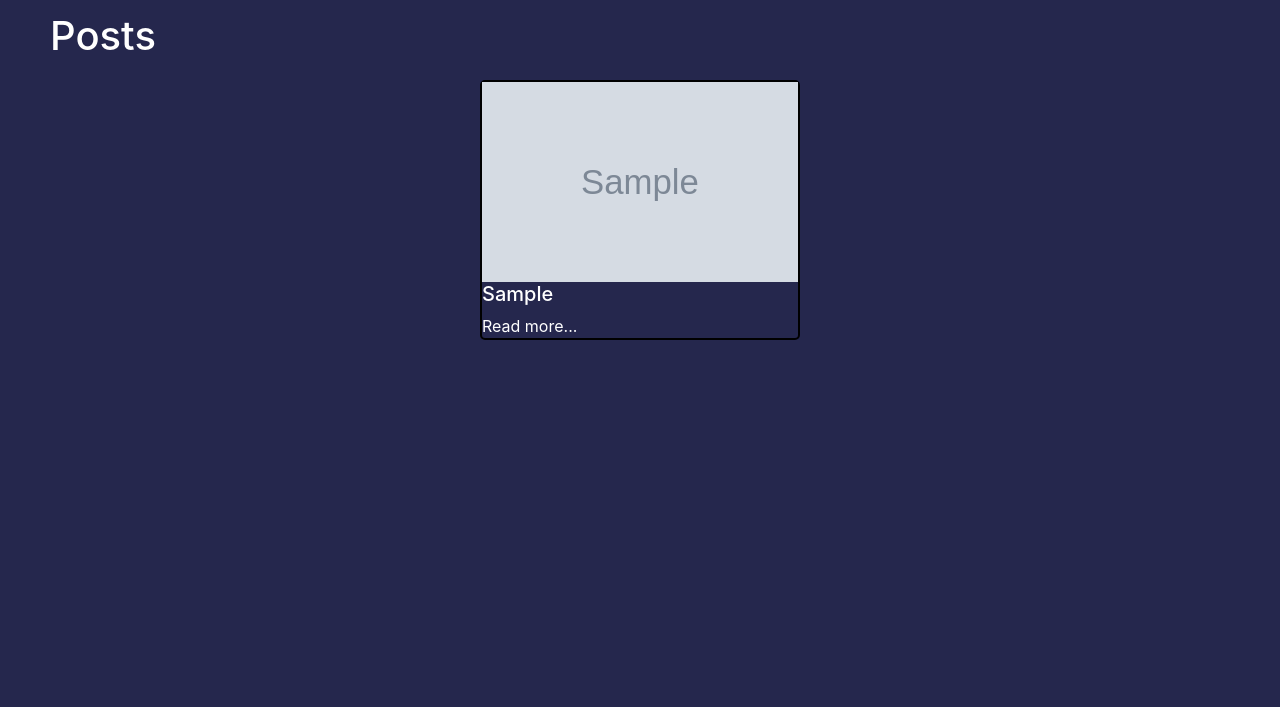
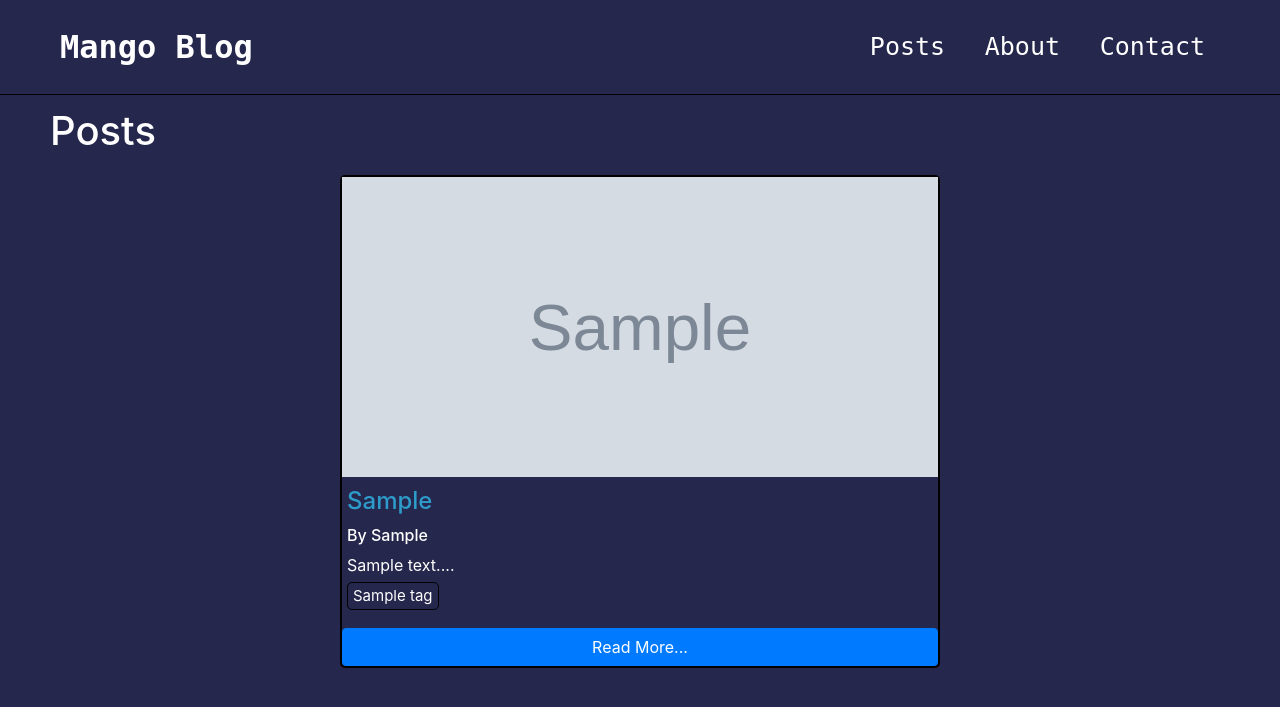
Before and after one commit to et860525/Blog, a Django app: page /posts/ in a window 1280 px wide. Shown: the top 707 px of the page. Run offline with Django 3.2, Linux system fonts and the light colour scheme; tables that the repository leaves empty hold one stand-in row (values such as "Sample post"); grey boxes marked "Sample" are stand-in pictures; some libraries are stand-ins or nearby versions.

Commit message:
Temp to change posts

```diff
--- /dev/null
+++ b/blog/templates/blog/navbar.html
@@ -0,0 +1,10 @@
+<nav class="hero-nav">
+    <div class="nav-content min-container">
+        <h2 class="hero-title"><a href="{% url 'home' %}">Mango Blog</a></h2>
+        <ul>
+            <li><a href="{% url 'posts' %}">Posts</a></li>
+            <li><a href="{% url 'about' %}">About</a></li>
+            <li><a href="{% url 'contact' %}">Contact</a></li>
+        </ul>
+    </div>
+</nav>
--- a/blog/templates/blog/post.html
+++ b/blog/templates/blog/post.html
@@ -5,7 +5,7 @@
 {% block content %}
 <div class="min-container">
     <h1>{{ post.headline }}</h1>
-    <h4 class="post-intro">{{ post.sub_headline }}</h4>
+    <h4>By <span class="post-headline">{{ post.sub_headline }}</span></h4>
     <h6 style="color: #29648A;">Published on <strong style="color: #2E9CCA;">{{ post.created|date:'M d Y' }}</strong></h6>
     <img src="{{ post.thumbnail.url }}" alt="">
     <hr>
--- a/blog/templates/blog/posts.html
+++ b/blog/templates/blog/posts.html
@@ -3,23 +3,30 @@
 {% block title %}My Posts{% endblock %}
 
 {% block content %}
+
+{% include 'blog/navbar.html' %}
+
 <div class="min-container">
     <div class="posts-nav">
         <h1>Posts</h1>
         {% if request.user.is_authenticated %}
-        <h4 style="margin: auto 0;"><a href="">Create Post</a></h4>
+        <h4 style="margin: auto 0;"><a href="{% url 'create_post' %}">Create Post</a></h4>
         {% endif %}
-
     </div>
 
     <div class="posts-wrapper">
         {% for post in posts %}
         <div class="post">
-            <img class="thumbnail" src="{{ post.thumbnail.url }}" alt="">
-            <h5>{{ post.headline }}</h5>
-
-
-            <a href="{% url 'post' post.slug %}">Read more...</a>
+            <img src="{{post.thumbnail.url}}" class="thumbnail" alt="">
+            <div class="post-text">
+                <h4 class="headline">{{ post.headline }}</h4>
+                <h6>By {{ post.sub_headline }}</h6>
+                <span>{{ post.body|slice:"0:100"|safe }}...</span>
+            </div>
+            {% for tag in post.tags.all %}
+            <span class="tag">{{tag}}</span>
+            {% endfor %}
+            <a href="{% url 'post' post.slug %}" class="btn btn-primary" style="display: block; margin-top: 10px;">Read More...</a>
         </div>
         {% endfor %}
     </div>
--- a/blog/urls.py
+++ b/blog/urls.py
@@ -8,4 +8,8 @@ urlpatterns = [
     path('post/<slug:slug>', views.post, name='post'),
     path('about/', views.about, name='about'),
     path('contact/', views.contact, name='contact'),
+
+    path('create_post/', views.create_post, name='create_post'),
+    path('update_post/', views.create_post, name='update_post'),
+    path('delete_post/', views.create_post, name='delete_post'),
 ]
--- a/blog/views.py
+++ b/blog/views.py
@@ -1,6 +1,7 @@
-from django.shortcuts import render
+from django.shortcuts import render, redirect
 
 from .models import Post, Tag
+from .forms import PostForm
 
 # Create your views here.
 def home(request):
@@ -23,3 +24,15 @@ def about(request):
 
 def contact(request):
     return render(request, 'blog/contact.html', {})
+
+def create_post(request):
+    form = PostForm()
+
+    if request.method == "POST":
+        form = PostForm(request.POST, request.FILES)
+        if form.is_valid():
+            form.save()
+        return redirect('posts')
+
+    context = {'form': form}
+    return render(request, 'blog/form_post.html', context)
--- a/static/css/style.css
+++ b/static/css/style.css
@@ -44,7 +44,8 @@ a { color: var(--main-text-color) }
 /*HERO-NAV*/
 .hero-nav {
     color: white;
-    height: 90px;
+    height: auto;
+    border-bottom: 1px black solid;
     font-family: monospace;
 }
 
@@ -52,12 +53,20 @@ a { color: var(--main-text-color) }
     display: flex;
     flex-direction: row;
     justify-content: space-between;
-    padding: 20px 30px;
+    align-items: center;
+    padding: 20px;
 }
 
 .hero-title {
     color: white;
+    font-weight: 700;
     margin: 0;
+}
+
+.hero-title a:hover {
+    color: var(--title-color);
+    text-decoration: none;
+    transition: 0.2s;
 }
 
 .hero-nav ul {
@@ -69,7 +78,7 @@ a { color: var(--main-text-color) }
     display: inline-block;
     margin: 0 15px;
     font-size: 25px;
-    font-weight: 700;
+
     line-height: 54px;
 }
 
@@ -102,23 +111,48 @@ a { color: var(--main-text-color) }
 }
 
 .posts-wrapper {
-    display: grid;
-    grid-template-columns: repeat(auto-fit, 320px);
-    gap: 20px;
-    justify-content: center;
-    padding-bottom: 50px;
+    display: block;
+    width: 600px;
+    height: 500px;
+    margin: 0 auto;
+}
+
+.post {
+    margin-bottom: 30px;
+    border: 2px black solid;
+    border-radius: 5px;
 }
 
 .thumbnail {
     display: block;
     width: 100%;
-    height: 200px;
+    height: 300px;
     object-fit: cover;
 }
 
-.post {
-    border: 2px black solid;
-    border-radius: 5px;
+.post-text {
+    padding: 0 5px;
+}
+
+.headline {
+    color: var(--title-color);
+    margin: 10px 0;
+}
+
+.tag {
+	display: inline-block;
+	color:#fff;
+    background-color: var(--second-text-color);
+    border: 1px black solid;
+	border-radius: 5px;
+    margin: 5px;
+    margin-bottom: 8px;
+	padding: 2px 5px;
+	font-size: 15px;
+}
+
+.post-headline {
+    color: var(--title-color);
 }
 
 
```
Also changed, not shown: blog/forms.py (added, +15 -0 lines), blog/templates/blog/form_post.html (added, +18 -0 lines), blog/templates/blog/home.html (+1 -11 lines), web/settings.py (+14 -0 lines), 1 other file.
